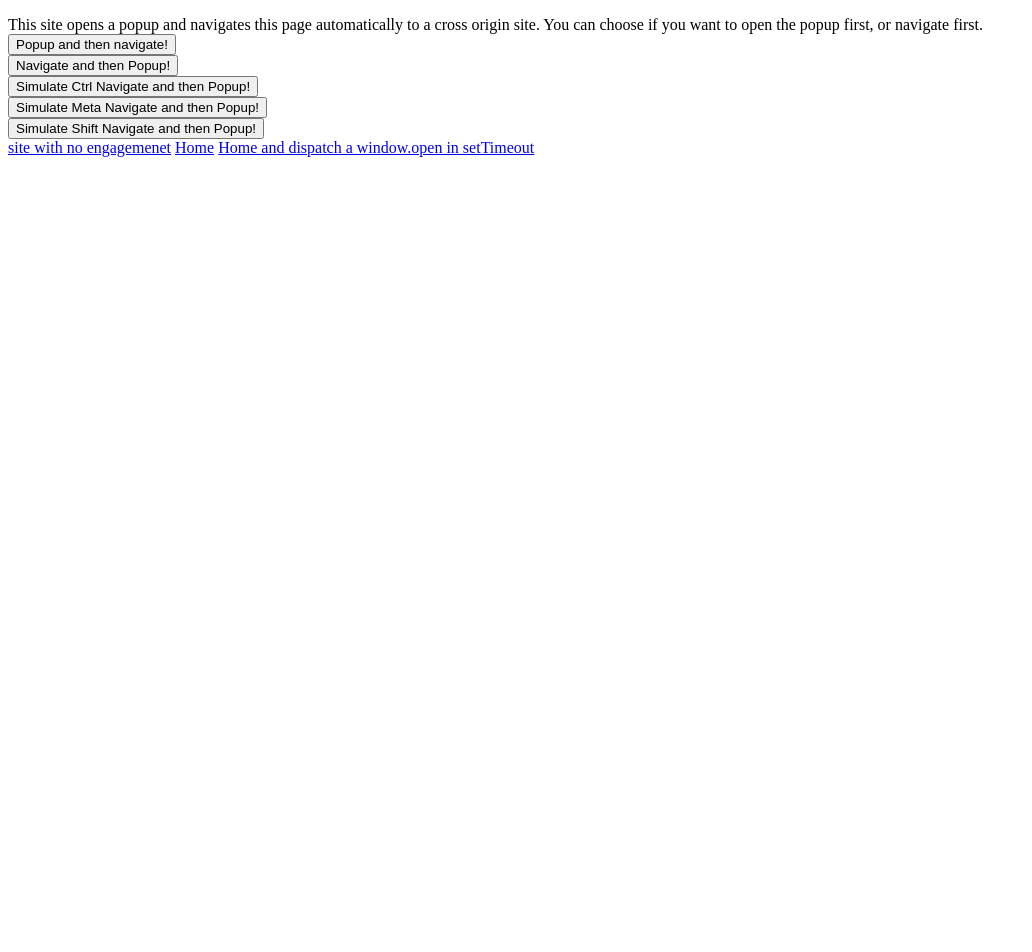
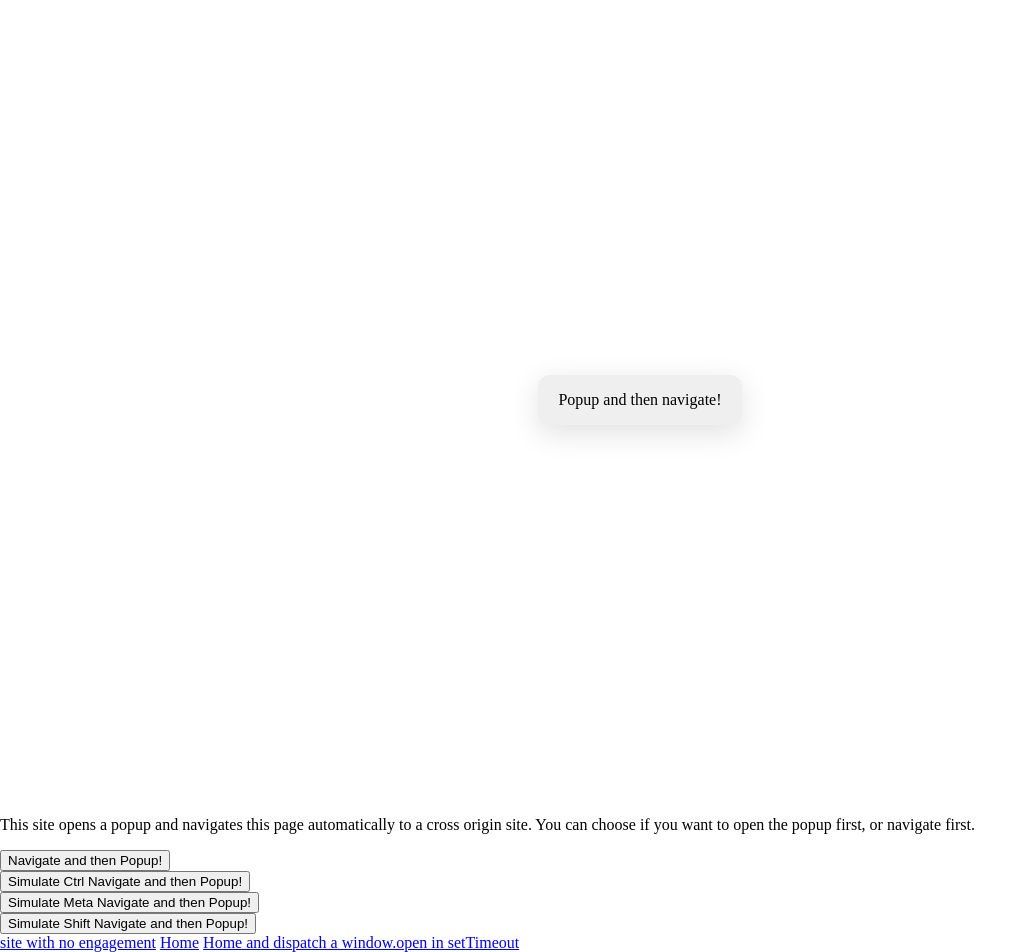
Before and after one commit to osori/ij.fyi, a plain HTML site: page tabunder.html in a window 1280 px wide. Shown: the whole page, without its empty margins (0-1032 px from the left). Before the commit the page ends 800 px from the top, so only its background shows below. Drawn offline with Linux system fonts and the light colour scheme.

Commit message:
Update tabunder.html

```diff
--- a/tabunder.html
+++ b/tabunder.html
@@ -5,7 +5,7 @@
 <head>
   <meta charset="utf-8">
   <meta name="viewport" content="width=device-width, initial-scale=1">
-  <title>JSFiddle 8c63kxyz</title>
+  <title>Create a responsive HTML page with a clickable area that opens a new tab with a Safe Browsing test site.</title>
 
   <style>
 
@@ -14,13 +14,46 @@
 
 </head>
 <body>
+  <!DOCTYPE html>
+<html>
+<head>
+  <meta charset="utf-8" />
+  <meta name="viewport" content="width=device-width, initial-scale=1" />
+  <title>Centered popup button</title>
+  <style>
+    html, body { height: 100%; margin: 0; }
+    /* Big buffer around the centered area */
+    :root { --buffer: clamp(32px, 8vmin, 96px); }
 
-<!DOCTYPE html>
+    .hero {
+      min-height: 100svh;           /* use small viewport unit for mobile toolbars */
+      display: grid;
+      place-items: center;           /* perfect center */
+      padding: var(--buffer);        /* generous breathing room */
+      box-sizing: border-box;
+    }
+
+    .hero button {
+      font: inherit;
+      padding: 1rem 1.25rem;
+      border: 0;
+      border-radius: 12px;
+      cursor: pointer;
+      box-shadow: 0 8px 30px rgba(0,0,0,.12);
+    }
+  </style>
+</head>
+<body>
+
+  <!-- Centered, buffered button -->
+  <div class="hero">
+    <button onclick="windowOpenAndNavigate()">Popup and then navigate!</button>
+  </div>
+
+  <!-- Your existing content can follow normally -->
   <p>This site opens a popup and navigates this page automatically to a cross origin site.
-You can choose if you want to open the popup first, or navigate first.
-<br>
-<button onclick='windowOpenAndNavigate()'>Popup and then navigate!</button>
-<br>
+  You can choose if you want to open the popup first, or navigate first.</p>
+
   <button onclick='navigateAndWindowOpen()'>Navigate and then Popup!</button>
   <br>
   <button onclick='ctrlNavigateAndWindowOpen()'>Simulate Ctrl Navigate and then Popup!</button>
@@ -30,51 +63,40 @@ You can choose if you want to open the popup first, or navigate first.
   <button onclick='shiftNavigateAndWindowOpen()'>Simulate Shift Navigate and then Popup!</button>
   <br>
 
-<a href="https://testsafebrowsing.appspot.com">site with no engagemenet</a>
+  <a href="https://testsafebrowsing.appspot.com">site with no engagement</a>
   <a href="/">Home</a>
   <a id="dispatcher" href="/">Home and dispatch a window.open in setTimeout</a>
+
   <script>
     function navigateAndWindowOpen() {
       document.getElementsByTagName('a')[0].click();
       window.open(location.href);
     }
-
     function windowOpenAndNavigate() {
       var opened = !!window.open(location.href);
       document.getElementsByTagName('a')[0].click();
     }
-
     function ctrlNavigateAndWindowOpen() {
-  var evt = new MouseEvent('click', {
-    view : window,
-    ctrlKey: true
-  });
+      var evt = new MouseEvent('click', { view: window, ctrlKey: true });
       document.getElementsByTagName('a')[0].dispatchEvent(evt);
       window.open(location.href);
     }
     function metaNavigateAndWindowOpen() {
-  var evt = new MouseEvent('click', {
-    view : window,
-    metaKey: true
-  });
+      var evt = new MouseEvent('click', { view: window, metaKey: true });
       document.getElementsByTagName('a')[0].dispatchEvent(evt);
       window.open(location.href);
     }
     function shiftNavigateAndWindowOpen() {
-  var evt = new MouseEvent('click', {
-    view : window,
-    shiftKey: true
-  });
+      var evt = new MouseEvent('click', { view: window, shiftKey: true });
       document.getElementsByTagName('a')[0].dispatchEvent(evt);
       window.open(location.href);
     }
-
-document.getElementById("dispatcher").addEventListener("click", (e) => {
+    document.getElementById("dispatcher").addEventListener("click", () => {
       setTimeout(() => window.open("/"), 0);
     });
-
   </script>
-
+</body>
+</html>
 
 
   <script>
```
Lines whose indentation alone changed are shown as unchanged.
